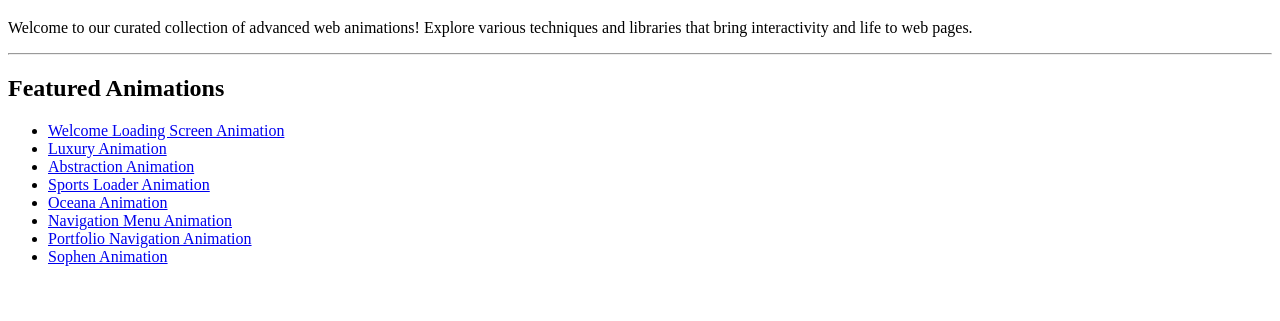
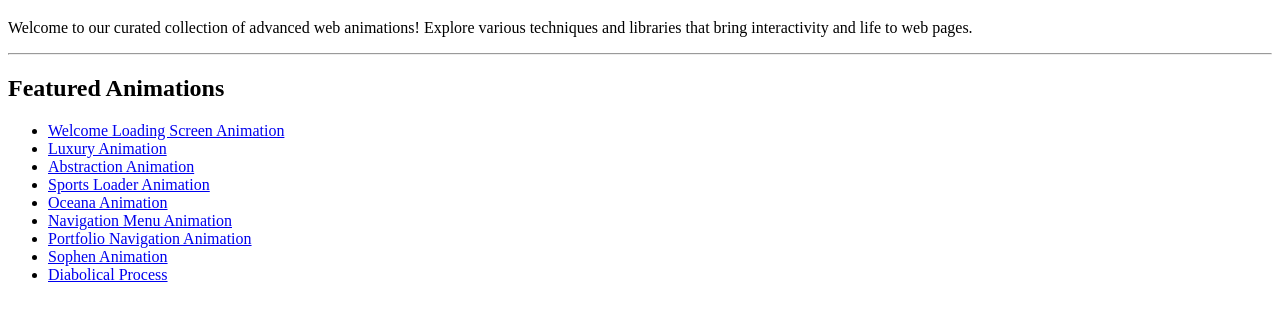
Before and after one commit to Tom-Okafor/advanced-frontends, a plain HTML site: page index.html in a window 1280 px wide. Shown: the part 61-382 px from the top of the page. Drawn offline with Linux system fonts and the light colour scheme.

Commit message:
feat: add link to diabolial process webpage animation

```diff
--- a/index.html
+++ b/index.html
@@ -79,6 +79,14 @@
           >Sophen Animation</a
         >
       </li>
+      <li>
+        <a
+          href="animations/diabolical-process/index.html"
+          target="_blank"
+          rel="noopener noreferrer"
+          >Diabolical Process</a
+        >
+      </li>
     </ul>
   </body>
 </html>
```
